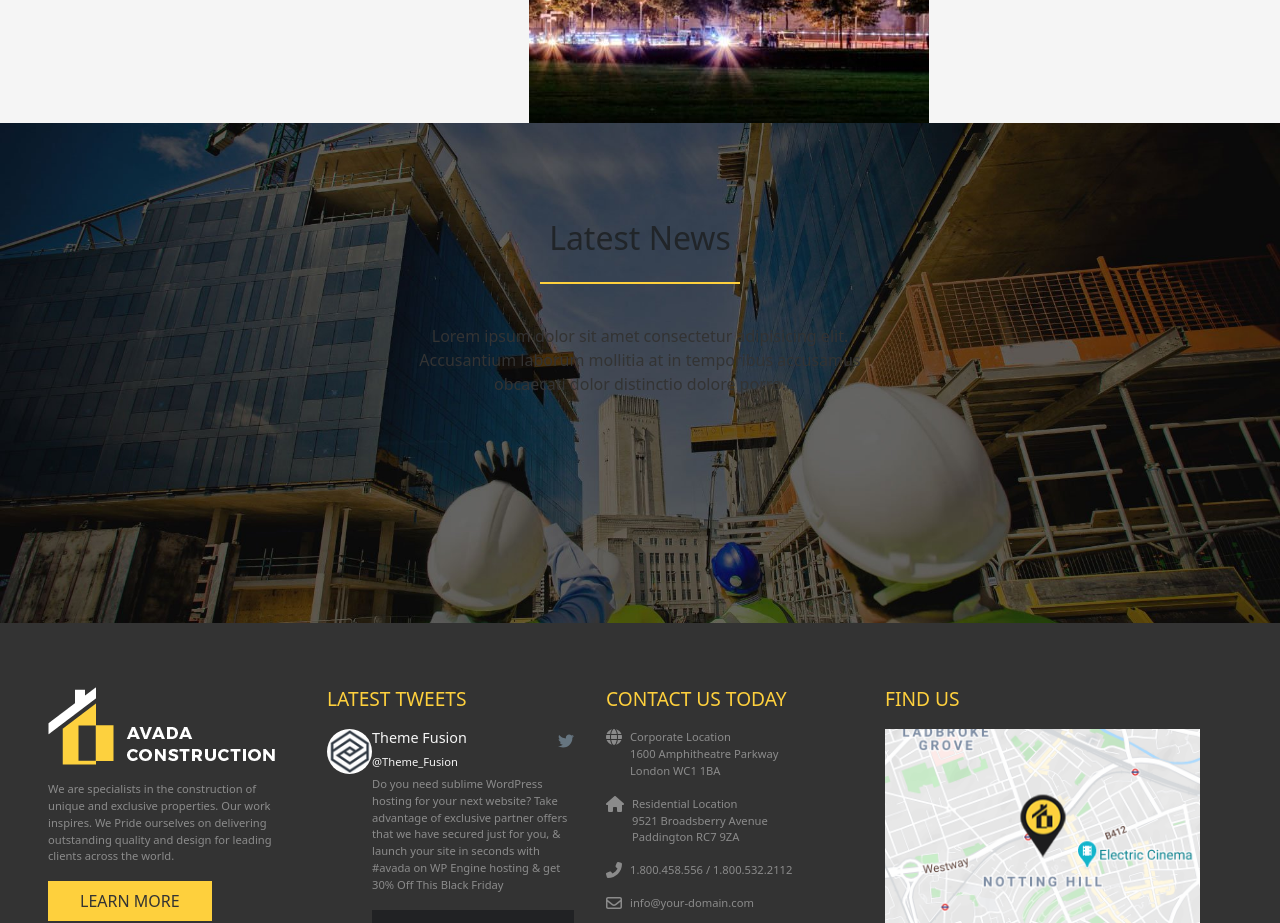
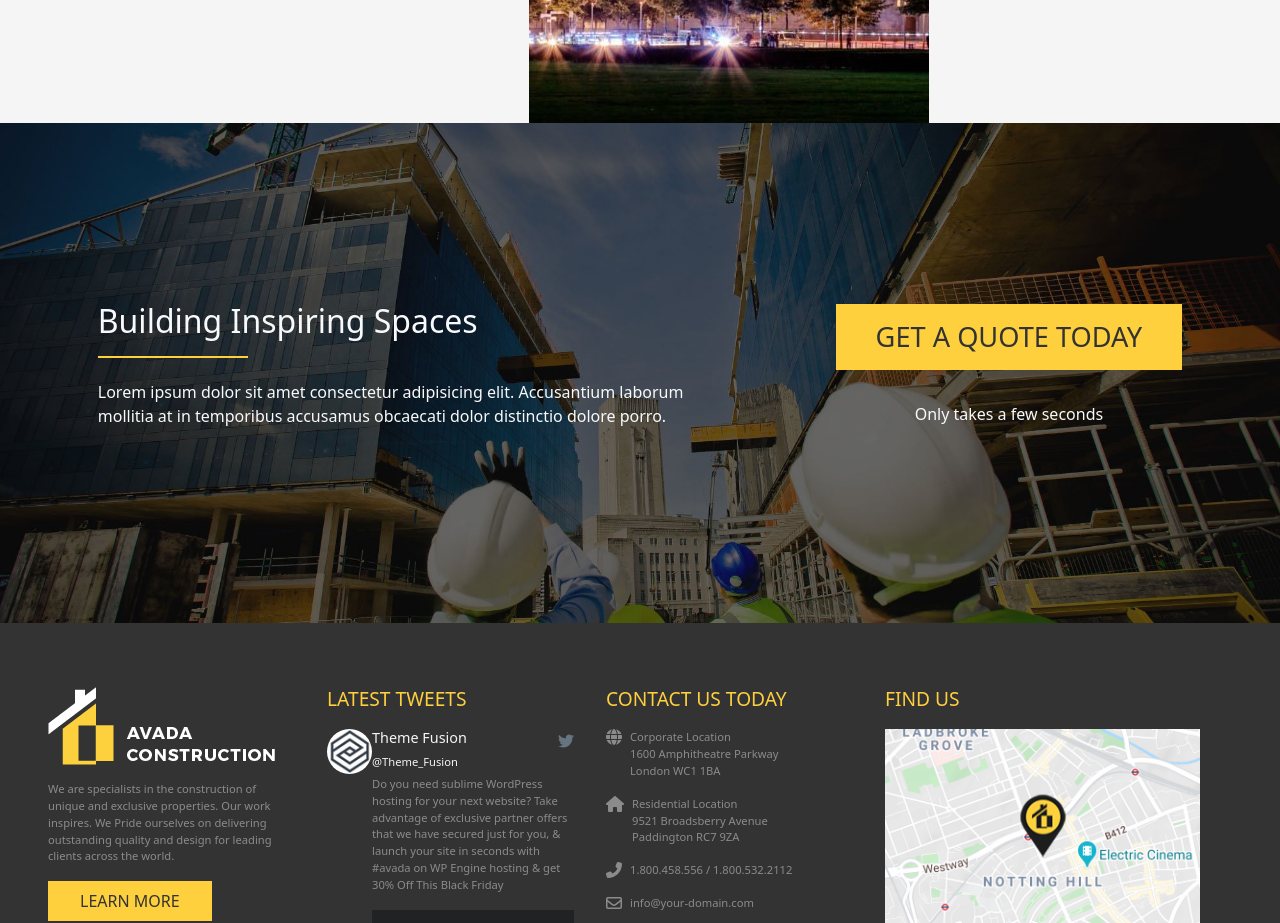
Before and after one commit to luigitarallo/proj-html-vuejs, a Vue app: page / in a window 1280 px wide. Shown: the part 5200-6123 px from the top of the page. Built offline with nearby package versions, Linux system fonts and the light colour scheme.

Commit message:
feat: add inspiring spaces section

```diff
--- a/src/components/AppMain.vue
+++ b/src/components/AppMain.vue
@@ -398,20 +398,29 @@ export default {
       </div>
     </div>
   </section>
+  <!-- Trusted partners -->
+  <section></section>
   <!-- Inspiring Spaces -->
-  <section class="inspiring-spaces-section">
-    <div class="container d-flex">
+  <section
+    class="inspiring-spaces-section d-flex align-items-center justify-content-center"
+  >
+    <div class="spaces-container">
+      <div class="w-50 d-flex flex-column">
+        <h2 class="text-light">Building Inspiring Spaces</h2>
+        <p class="text-light">
+          Lorem ipsum dolor sit amet consectetur adipisicing elit. Accusantium
+          laborum mollitia at in temporibus accusamus obcaecati dolor distinctio
+          dolore porro.
+        </p>
+      </div>
       <div>
-        <div class="bordered-text-container justify-content-start">
-          <h2>Latest News</h2>
-          <p>
-            Lorem ipsum dolor sit amet consectetur adipisicing elit. Accusantium
-            laborum mollitia at in temporibus accusamus obcaecati dolor
-            distinctio dolore porro.
-          </p>
-        </div>
+        <Button
+          @click="$emit('getFreeQuote')"
+          :styleBtn="yellowBtn"
+          :text="getText"
+        ></Button>
+        <p class="text-center text-light">Only takes a few seconds</p>
       </div>
-      <div></div>
     </div>
   </section>
 </template>
@@ -821,5 +830,27 @@ export default {
 
   background-position: center;
   background-size: cover;
+
+  .spaces-container {
+    height: 100%;
+    display: flex;
+    justify-content: space-evenly;
+    align-items: center;
+    h2 {
+      position: relative;
+      &::after {
+        content: "";
+        position: absolute;
+        top: 100%;
+        left: 0;
+        border: 1px solid $brand-color;
+        width: 150px;
+        margin: 1rem 0;
+      }
+    }
+    p {
+      margin-top: 2rem;
+    }
+  }
 }
 </style>
```
